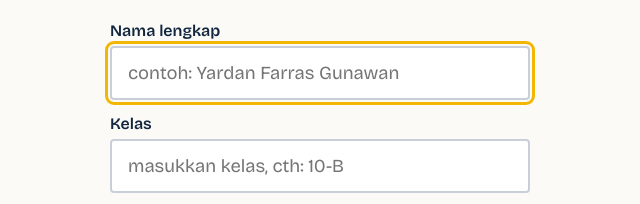
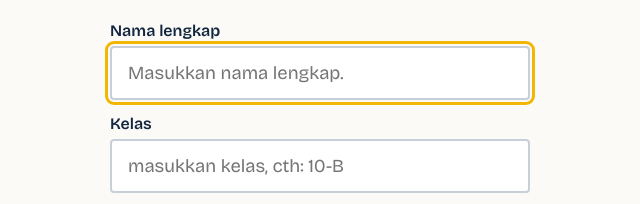
Before and after one commit to zekarii/pemilihan-ketua-rgm, a website: page index.html in a window 1280 px wide. Shown: the part 282-486 px from the top of the page, 320-960 px from the left. Drawn offline with nearby package versions, Linux system fonts and the light colour scheme.

Commit message:
Update index.html

```diff
--- a/index.html
+++ b/index.html
@@ -16,7 +16,7 @@
   <section id="nama">
     <h1>Masukkan data diri</h1>
     <div class="label">Nama lengkap</div>
-    <input id="inNama" type="text" placeholder="contoh: Yardan Farras Gunawan" autocomplete="off" maxlength="60" aria-label="Nama">
+    <input id="inNama" type="text" placeholder="Masukkan nama lengkap." autocomplete="off" maxlength="60" aria-label="Nama">
     <div class="label">Kelas</div>
     <input id="inKelas" type="text" placeholder="masukkan kelas, cth: 10-B" autocomplete="off" maxlength="20" aria-label="Kelas">
     <p class="err" id="errNama" role="alert"></p>
```
